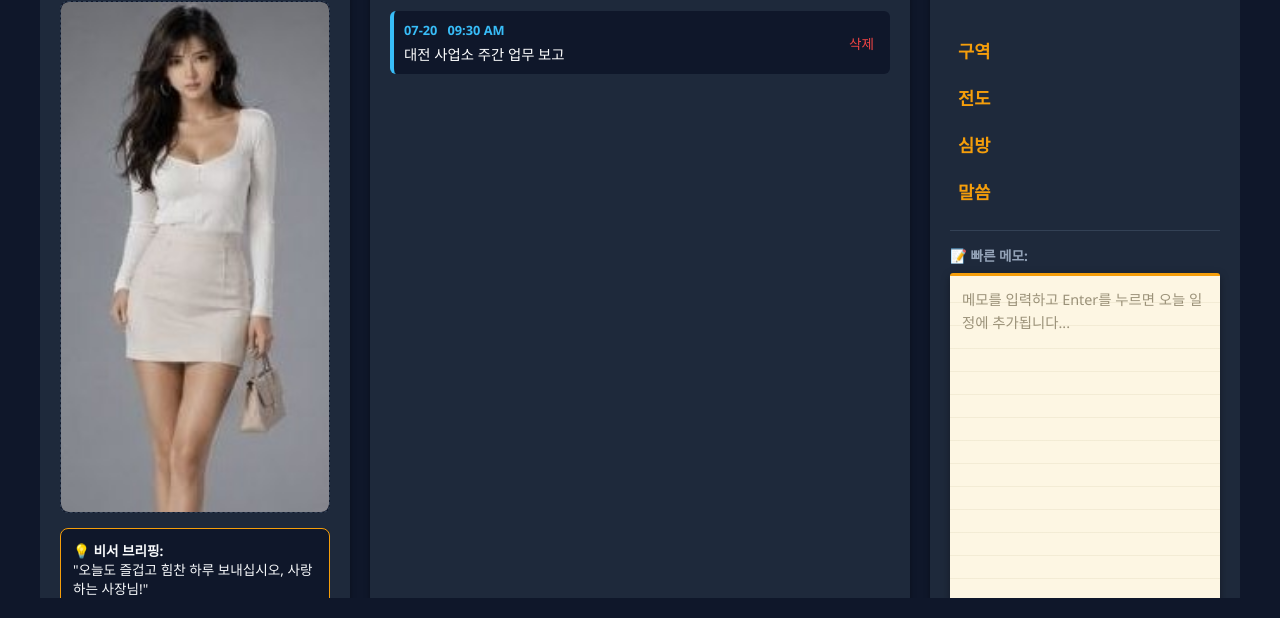
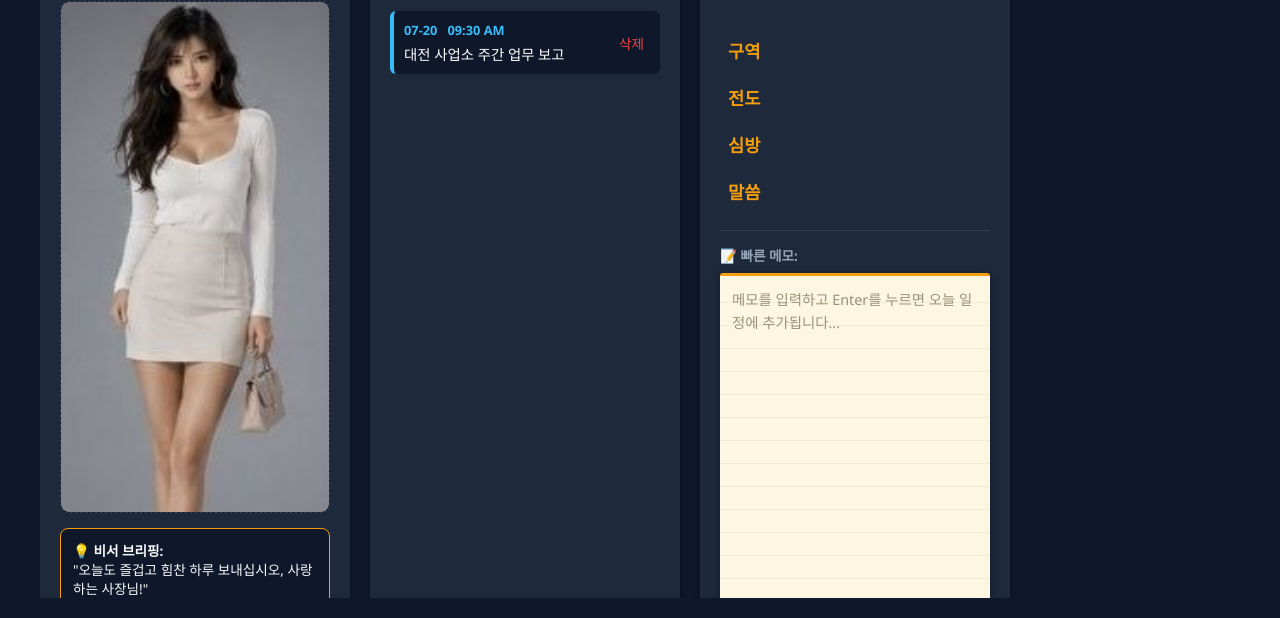
Before and after one commit to Paul-Jeong0729/my-secretary-doshboard, a plain HTML site: page index.html in a window 1280 px wide. Shown: the part 182-800 px from the top of the page. Drawn offline with Linux system fonts and the light colour scheme.

Commit message:
Refactor styles for schedule card and modal

```diff
--- a/css/table3.css
+++ b/css/table3.css
@@ -2,7 +2,8 @@
    [PART 1] 3번 테이블 (오늘 일정 Card) 오리지널 스타일
    ========================================== */
 .table-3 {
-  flex: 1 1 auto;
+  width: 310px;
+  flex-shrink: 0;
   min-width: 0;
   min-height: 0;
   display: flex;
```
